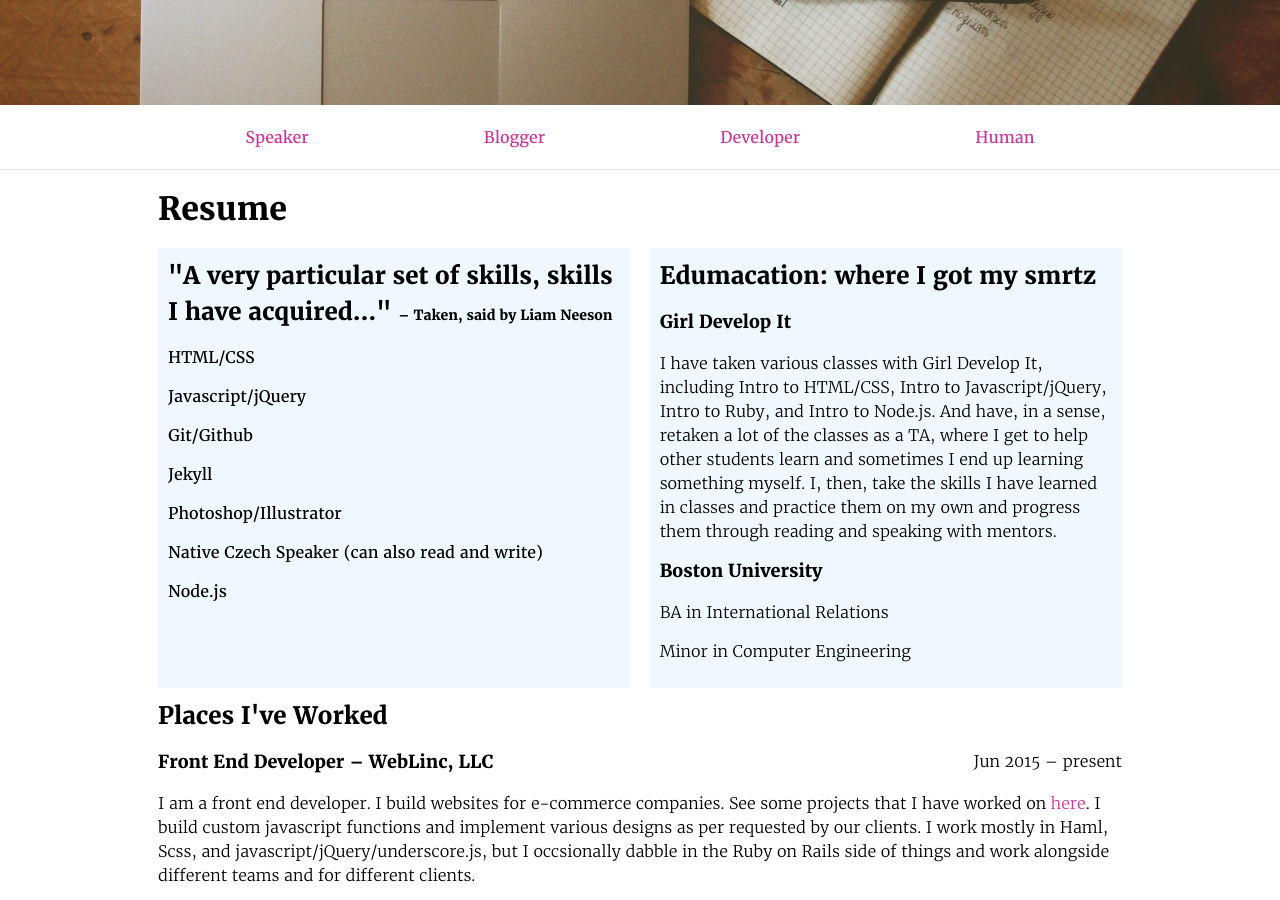
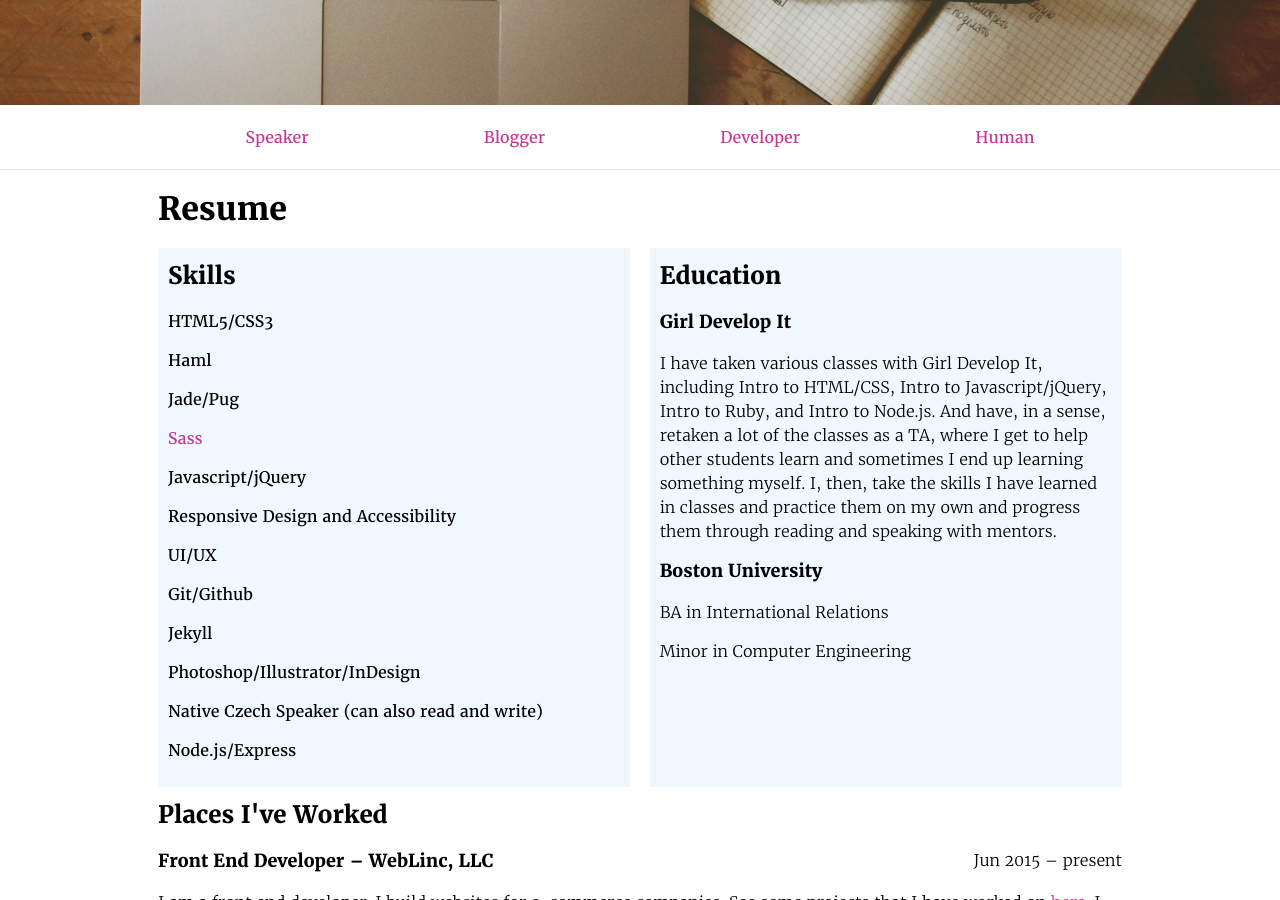
Before and after one commit to ivanaveliskova/Personal-Site, a Jekyll site: the page built from resume.html, in a window 1280 px wide and 900 px high, scrolled down 435 px. Built offline with Jekyll 4.4.1, drawn with Linux system fonts in a browser that asks for light colours.

Commit message:
Updates resume page

```diff
--- a/resume.html
+++ b/resume.html
@@ -6,20 +6,25 @@ title: Resume
 
 <section class="resume">
     <section class="resume__section resume__section--skills">
-        <h2 class="resume__section-heading">"A very particular set of skills, skills I have acquired&hellip;" <span>&ndash;&nbsp;Taken, said by Liam Neeson</span></h2>
+        <h2 class="resume__section-heading">Skills</h2>
         <ul class="resume__list">
-            <li class="resume__list-item">HTML/CSS</li>
+            <li class="resume__list-item">HTML5/CSS3</li>
+            <li class="resume__list-item">Haml</li>
+            <li class="resume__list-item">Jade/Pug</li>
+            <li class="resume__list-item"><a href="https://twitter.com/hcatlin/status/256142344431214592" target="_blank">Sass</a></li>
             <li class="resume__list-item">Javascript/jQuery</li>
+            <li class="resume__list-item">Responsive Design and Accessibility</li>
+            <li class="resume__list-item">UI/UX</li>
             <li class="resume__list-item">Git/Github</li>
             <li class="resume__list-item">Jekyll</li>
-            <li class="resume__list-item">Photoshop/Illustrator</li>
+            <li class="resume__list-item">Photoshop/Illustrator/InDesign</li>
             <li class="resume__list-item">Native Czech Speaker (can also read and write)</li>
-            <li class="resume__list-item">Node.js</li>
+            <li class="resume__list-item">Node.js/Express</li>
         </ul>
     </section>
 
     <section class="resume__section resume__section--education">
-        <h2 class="resume__section-heading">Edumacation: where I got my smrtz</h2>
+        <h2 class="resume__section-heading">Education</h2>
         <ul class="resume__list">
             <li class="resume__list-item">
                 <div class="resume__list-item-header">
```
